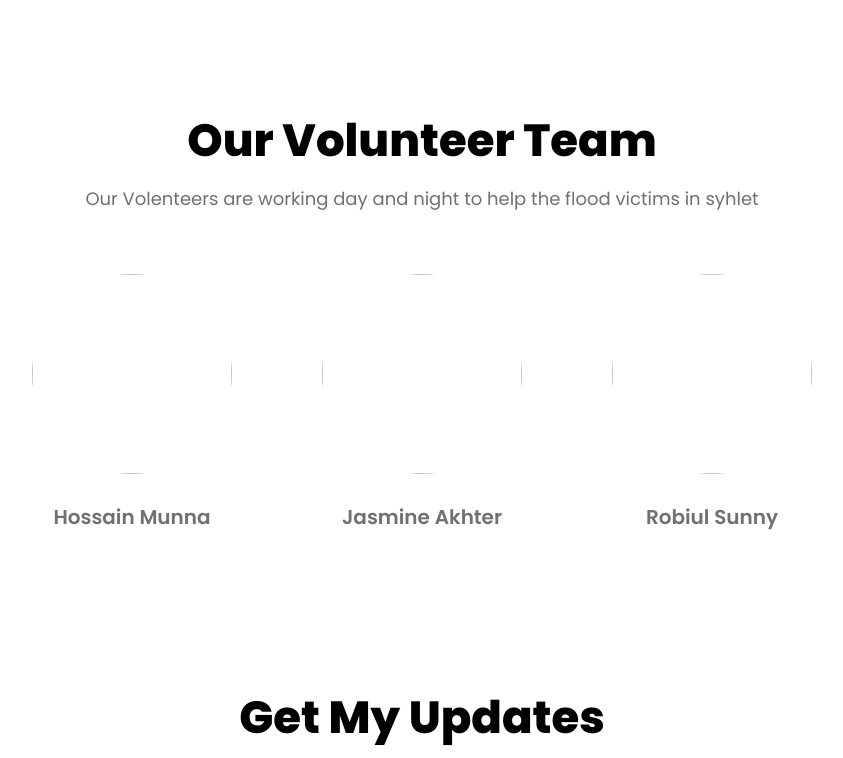
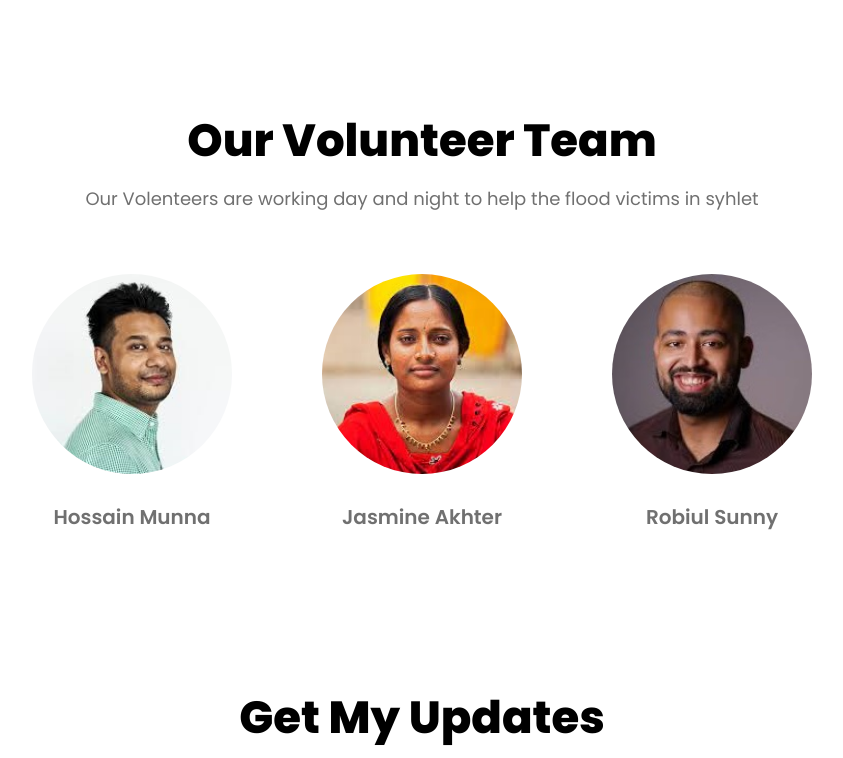
Before and after one commit to shahriar610/donate-assignment-1, a plain HTML site: page index.html in a window 1280 px wide. Shown: the part 2042-2800 px from the top of the page, without its empty margins (218-1061 px from the left). Drawn offline with Linux system fonts and the light colour scheme; the site is published under a folder, as on GitHub Pages, so addresses that start at the root find nothing.

Commit message:
image url fix and width

```diff
--- a/index.html
+++ b/index.html
@@ -75,15 +75,15 @@
         <h6>Our Volenteers are working day and night to help the flood victims in syhlet </h6>
         <div class="team">
             <div class="team-person">
-                <img src="/images/headshot.jpg" alt="" >
+                <img src="images/headshot.jpg" alt="" >
                 <p>Hossain Munna</p>
             </div>
             <div class="team-person">
-                <img src="/images/headshot2.jpg" alt="" >
+                <img src="images/headshot2.jpg" alt="" >
                 <p>Jasmine Akhter</p>
             </div>
             <div class="team-person">
-                <img src="/images/headshot3.jpg" alt="" >
+                <img src="images/headshot3.jpg" alt="" >
                 <p>Robiul Sunny</p>
             </div>
 
--- a/style.css
+++ b/style.css
@@ -15,7 +15,7 @@ body {
 
 .hero {color: white;
     margin: auto;
-    width: 60%;
+    width: 750px;
     position: absolute;
     top: 50%;
     left: 50%;
```
